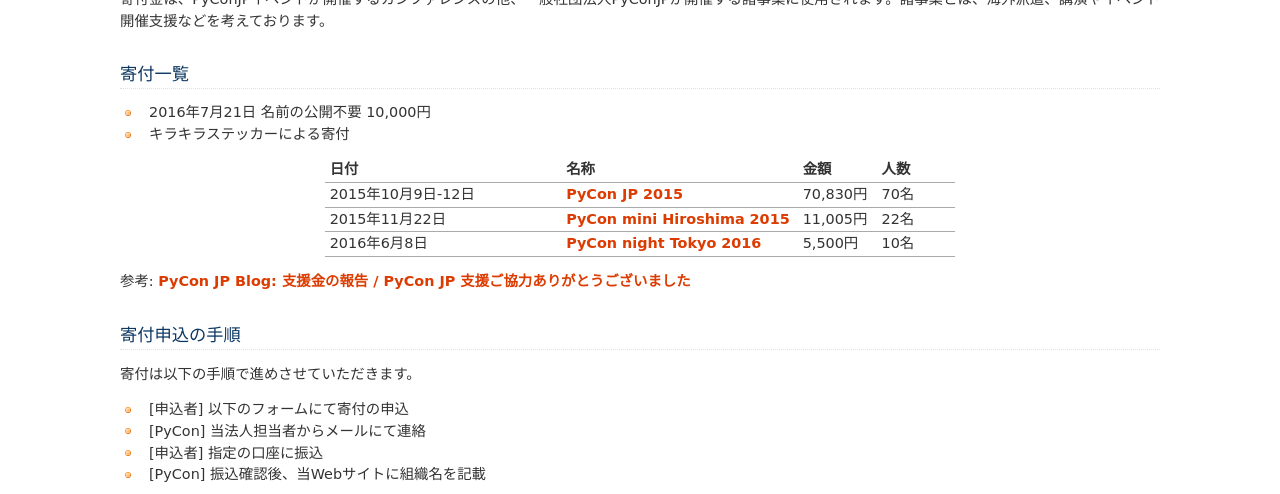
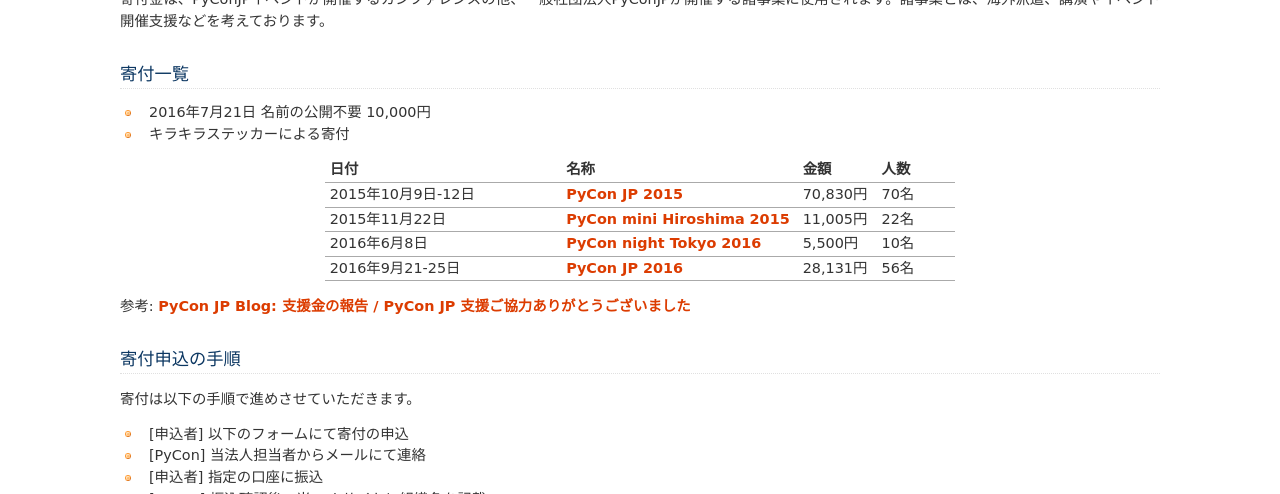
Before and after one commit to pyconjp/www.pycon.jp, a Sphinx documentation site: the page built from source/donation/index.rst, in a window 1280 px wide and 900 px high, scrolled down 381 px, cut to the strip 0-494 px from the top of the window. Built offline with Sphinx 7.4.7, drawn with Linux system fonts in a browser that asks for light colours.

```diff
--- a/source/donation/index.rst
+++ b/source/donation/index.rst
@@ -35,6 +35,10 @@
      - `PyCon night Tokyo 2016 <http://eventdots.jp/event/587619>`_
      - 5,500円
      - 10名
+   * - 2016年9月21-25日
+     - `PyCon JP 2016 <https://pycon.jp/2016/>`_
+     - 28,131円
+     - 56名
 
 参考: `PyCon JP Blog: 支援金の報告 / PyCon JP 支援ご協力ありがとうございました <http://pyconjp.blogspot.jp/2015/10/pyconjp2015-spporters-report.html>`_
 
```
